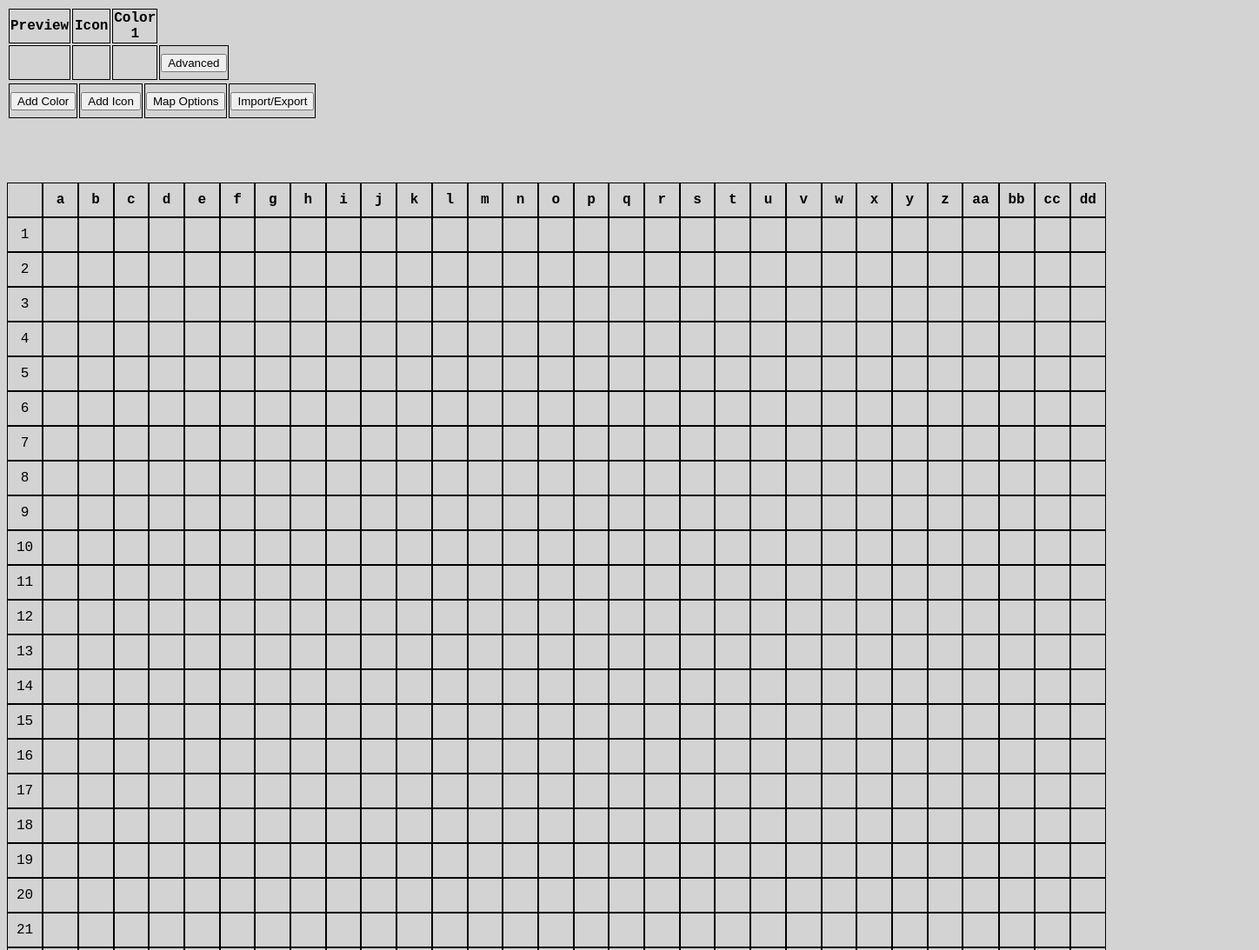
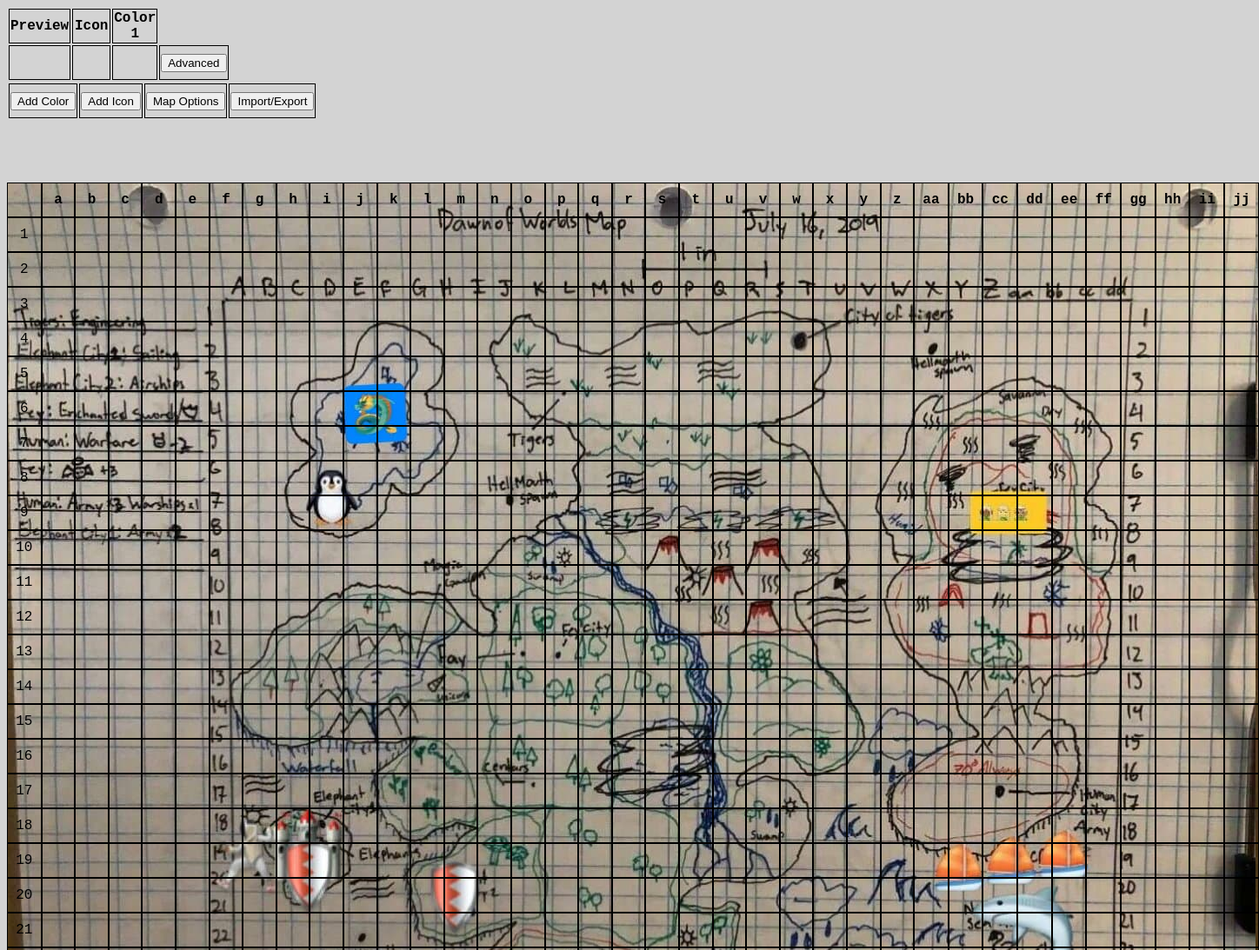
Before and after one commit to ZykeHybrix/DawnOfWorlds, a plain HTML site: page index.html in a window 1280 px wide. Shown: the top 1093 px of the page at 87% size, 1448 px wide, since content can reach past the window. Drawn offline with Linux system fonts and the light colour scheme.

Commit message:
Update index.html

```diff
--- a/index.html
+++ b/index.html
@@ -134,8 +134,8 @@
     var icon = '';
     var changeLog = {};
     var newChangeLog = {};
-    var columnCount = 30;
-    var rowCount = 30;
+    var columnCount = 36;
+    var rowCount = 26;
     var columnNames = ['a', 'b', 'c', 'd', 'e', 'f', 'g', 'h', 'i', 'j', 'k', 'l', 'm', 'n', 'o', 'p', 'q', 'r', 's', 't', 'u', 'v', 'w', 'x', 'y', 'z', 'aa', 'bb', 'cc', 'dd', 'ee', 'ff', 'gg', 'hh', 'ii', 'jj', 'kk', 'll', 'mm', 'nn', 'oo', 'pp', 'qq', 'rr', 'ss', 'tt', 'uu', 'vv', 'ww', 'xx', 'yy', 'zz'];
 
     function displayCurrentToolset() {
@@ -194,7 +194,7 @@
             columnValue = 52;
         }
         this.columnCount = columnValue;
-        readURL(document.getElementById('map'));
+        //readURL(document.getElementById('map'));
         renderTableGrid();
         importString();
     }
@@ -204,7 +204,7 @@
             rowValue = 52;
         }
         this.rowCount = rowValue;
-        readURL(document.getElementById('map'));
+        //readURL(document.getElementById('map'));
         renderTableGrid();
         importString();
     }
@@ -337,6 +337,9 @@
         gridArea.removeChild(gridArea.childNodes[0]);
         gridArea.appendChild(table);
 
+        readURL(document.getElementById('map'));
+
+
     }
 
     function readURL(input) {
@@ -350,6 +353,10 @@
             };
 
             reader.readAsDataURL(input.files[0]);
+        } else {
+            document.getElementById('gridTable').setAttribute('background', 'https://zykehybrix.github.io/DawnOfWorlds/Map.jpg');
+            document.getElementById('gridTable').style.width = 'auto';
+            document.getElementById('gridTable').style.height = 'auto';
         }
     }
 
```
